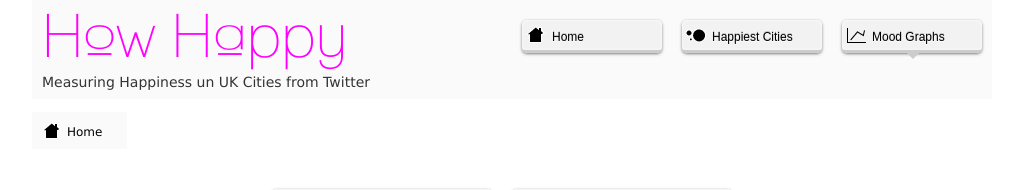
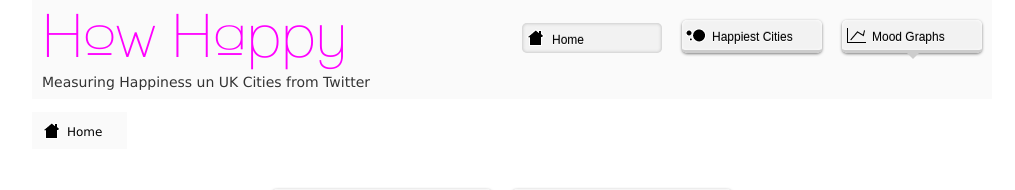
Before and after one commit to anevins12/DMP, a PHP site: page /view/index.php in a window 1280 px wide. Shown: the top 190 px of the page, without its empty margins (128-1143 px from the left). Run offline with PHP 8.4, Linux system fonts and the light colour scheme; some libraries are stand-ins or nearby versions.

Commit message:
general formatting

```diff
--- a/application/view/index.php
+++ b/application/view/index.php
@@ -11,7 +11,7 @@
 					<nav class="grid_6">
 						<ul>
 							<li class="grid_2 alpha selected">
-								<a href="/application/view/">
+								<a href="/application/view/" class="selected">
 									<span class="home"></span>
 									<span class="txt">Home</span>
 									<div class="arrow">
```
